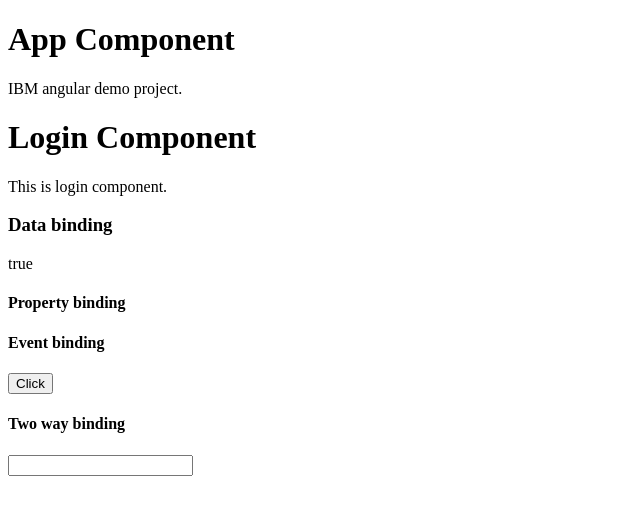
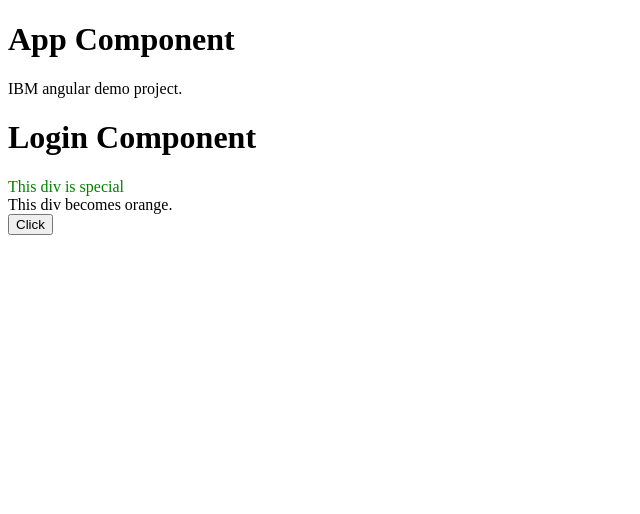
Before and after one commit to dyesmuk/ibm-angular-demo-4-jun-2026, an Angular app: page / in a window 1280 px wide. Shown: the top 514 px of the page, without its empty margins (0-640 px from the left). Built offline with nearby package versions, Linux system fonts and the light colour scheme.

Commit message:
initial commit

```diff
--- a/src/app/components/login/login.css
+++ b/src/app/components/login/login.css
@@ -0,0 +1,7 @@
+.special {
+    color: blue;
+}
+
+.nonspecial {
+    color: green;
+}
--- a/src/app/components/login/login.html
+++ b/src/app/components/login/login.html
@@ -1,8 +1,26 @@
 <div>
+    <h1>Login Component</h1>
+    <!-- <p class="special">This is login component.</p> -->
+    <!-- <p [ngClass]="special">This is login component.</p> -->
+    <div [ngClass]="isSpecial ? 'special' : 'nonspecial'">This div is special</div>
+    <div [ngStyle]="currentStyles"> This div  becomes orange.</div>
+    <button (click)="fun()">Click</button>
+
+</div>
+
+<!-- <div>
     <h1>Login Component</h1>
     <p>This is login component.</p>
     <h3>Data binding</h3>
-
+    <h4>Interpolation </h4>
+    <p> {{user.email}} </p>
+    <p> {{username}} </p>
+    <p> {{username | uppercase}} </p>
+    <p> {{salary | currency}} </p>
+    <p> {{salary | currency : 'USD'}} </p>
+    <p> {{salary | currency : 'INR'}} </p>
+    <p> {{salary | currency : 'EUR'}} </p>
+    <p> {{ 'AbCdEf' | lowercase}} </p>
     <p>{{ 10 + 2 == 12 }}</p>
     <h4>Property binding</h4>
     <h4>Event binding</h4>
@@ -12,4 +30,4 @@
     <p> {{username}} </p>
     <input [(ngModel)]="username" />
 
-</div>
+</div> -->
--- a/src/app/components/login/login.ts
+++ b/src/app/components/login/login.ts
@@ -10,17 +10,45 @@ import { FormsModule } from '@angular/forms';
 })
 export class Login {
 
-  username: string = '';
-  salary: number = 90000.50;
-  user = { email: 'sonu@ibm.com', password: 'sonu123' };
-  isIndian = false;
+  isSpecial = false;
+  currentStyles = {};
 
   fun = () => {
-    console.log('fun function called.');
-    this.isIndian = !this.isIndian;
+    this.isSpecial = !this.isSpecial;
+    this.currentStyles = { 'color': 'orange' };
   };
 
 
 
+}
 
-}
+
+
+
+
+// import { CommonModule } from '@angular/common';
+// import { Component } from '@angular/core';
+// import { FormsModule } from '@angular/forms';
+
+// @Component({
+//   selector: 'app-login',
+//   imports: [CommonModule, FormsModule],
+//   templateUrl: './login.html',
+//   styleUrl: './login.css',
+// })
+// export class Login {
+
+//   username: string = '';
+//   salary: number = 90000.50;
+//   user = { email: 'sonu@ibm.com', password: 'sonu123' };
+//   isIndian = false;
+
+//   fun = () => {
+//     console.log('fun function called.');
+//     this.isIndian = !this.isIndian;
+//   };
+
+
+
+
+// }
```
Also changed, not shown: src/app/app.html (line endings or trailing spaces).
